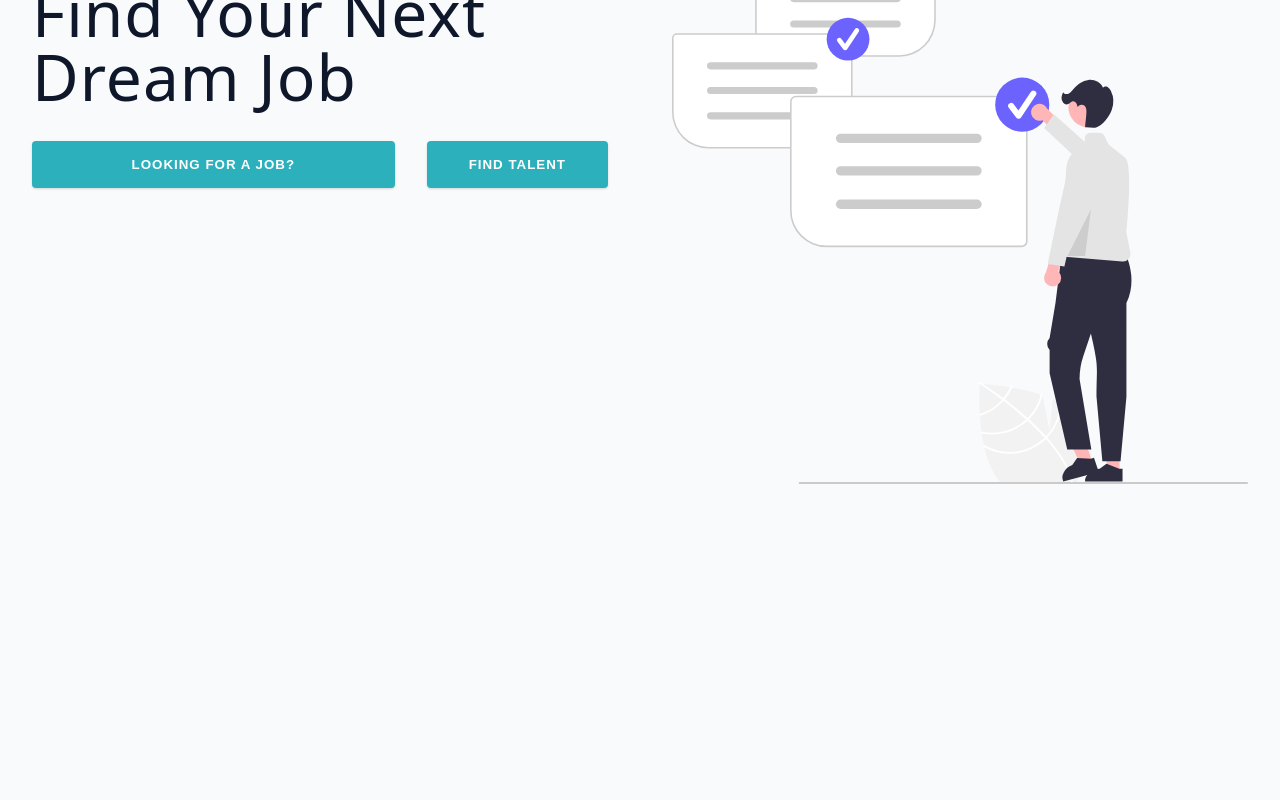
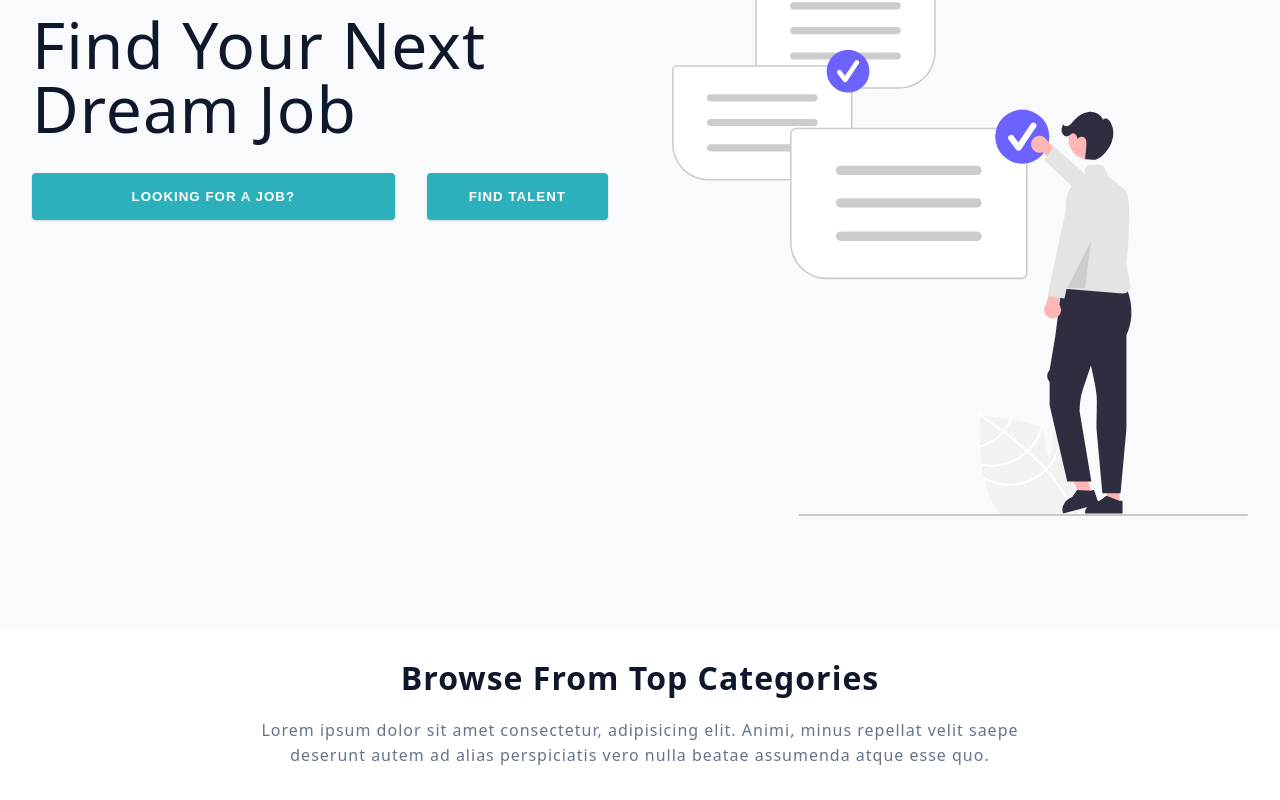
Before and after one commit to Jon-Felipe/jobli, a React (Vite) app in the folder client/: page / in a window 1280 px wide. Shown: the part 235-1035 px from the top of the page. Before the commit the page ends 800 px from the top, so only its background shows below. Built offline with nearby package versions, Linux system fonts and the light colour scheme.

Commit message:
job category section and styling changes

```diff
--- a/client/src/pages/Home.tsx
+++ b/client/src/pages/Home.tsx
@@ -22,6 +22,19 @@ function Home({}: Props) {
           <img src={heroImg} alt='job search image' />
         </div>
       </section>
+      {/* job category section */}
+      <section className='categories'>
+        <header>
+          <h3>Browse From Top Categories</h3>
+          <div className='categories__text'>
+            <p>
+              Lorem ipsum dolor sit amet consectetur, adipisicing elit. Animi,
+              minus repellat velit saepe deserunt autem ad alias perspiciatis
+              vero nulla beatae assumenda atque esse quo.
+            </p>
+          </div>
+        </header>
+      </section>
     </Wrapper>
   );
 }
@@ -29,12 +42,11 @@ function Home({}: Props) {
 export default Home;
 
 const Wrapper = styled.div`
-  max-width: 1320px;
-  margin: 0 auto;
-  padding: 0 2rem;
   .hero {
+    padding: 2rem;
     display: block;
-    margin-top: 5rem;
+    max-width: 1320px;
+    margin: 80px auto;
   }
   .hero__caption {
     h5 {
@@ -49,9 +61,10 @@ const Wrapper = styled.div`
   }
   .hero__btns {
     display: grid;
-    grid-template-columns: 2fr 1fr;
-    column-gap: 2rem;
+    grid-template-rows: 1fr 1fr;
+    row-gap: 1rem;
     button {
+      width: 100%;
       padding: 1rem;
       text-transform: uppercase;
       font-weight: 600;
@@ -60,11 +73,37 @@ const Wrapper = styled.div`
   .hero__image {
     display: none;
   }
+  .categories {
+    text-align: center;
+    background-color: var(--white);
+    padding: 2rem;
+    header {
+      h3 {
+        font-weight: 700;
+        margin-bottom: 1.5rem;
+      }
+      .categories__text {
+        max-width: 800px;
+        margin: 0 auto;
+        p {
+          letter-spacing: 1px;
+          line-height: 25px;
+          color: var(--grey-500);
+        }
+      }
+    }
+  }
   @media (min-width: 1024px) {
     .hero {
       display: grid;
       grid-template-columns: 1fr 1fr;
       column-gap: 4rem;
+    }
+    .hero__btns {
+      grid-template-columns: 2fr 1fr;
+      grid-template-rows: 0fr 0fr;
+      column-gap: 2rem;
+      row-gap: 0rem;
     }
     .hero__image {
       display: block;
```
